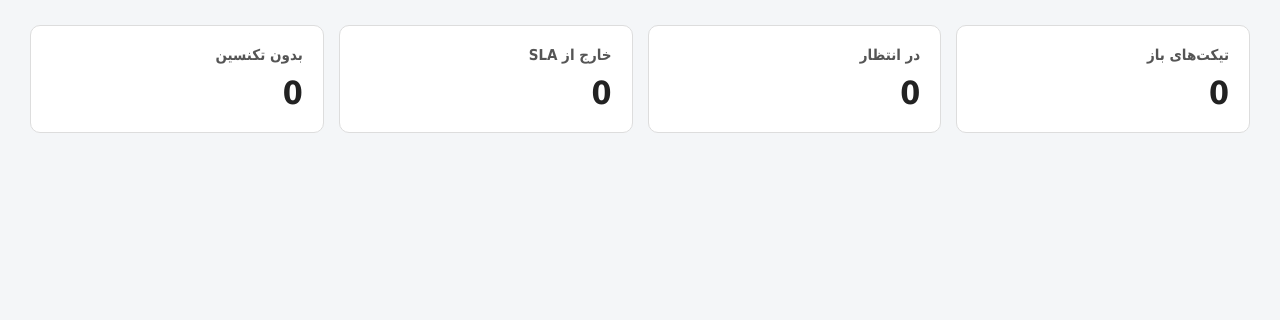
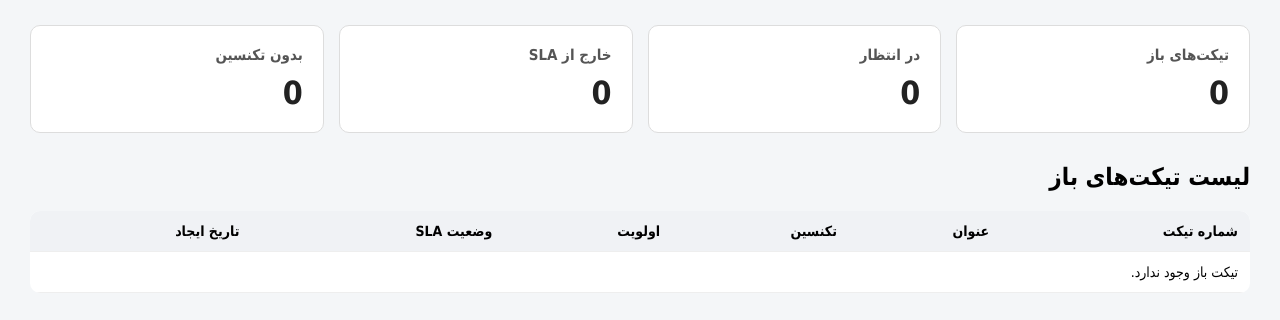
Before and after one commit to RamtinGheshlaghi/sdp-dashboard, a Django app: page / in a window 1280 px wide. Shown: the part 89-409 px from the top of the page. Run offline with Django 5.2, Linux system fonts and the light colour scheme; data that the repository does not hold is empty.

Commit message:
Show open tickets on dashboard

```diff
--- a/dashboard/templates/dashboard/home.html
+++ b/dashboard/templates/dashboard/home.html
@@ -10,29 +10,59 @@
             margin: 0;
             padding: 30px;
         }
+
         .header {
             margin-bottom: 25px;
         }
+
         .cards {
             display: grid;
             grid-template-columns: repeat(4, 1fr);
             gap: 15px;
+            margin-bottom: 30px;
         }
+
         .card {
             background: white;
             padding: 20px;
             border-radius: 10px;
             border: 1px solid #ddd;
         }
+
         .card h3 {
             margin: 0 0 10px 0;
             font-size: 15px;
             color: #555;
         }
-        .card .number {
+
+        .number {
             font-size: 32px;
             font-weight: bold;
             color: #222;
+        }
+
+        table {
+            width: 100%;
+            border-collapse: collapse;
+            background: white;
+            border-radius: 10px;
+            overflow: hidden;
+        }
+
+        th, td {
+            padding: 12px;
+            border-bottom: 1px solid #eee;
+            text-align: right;
+            font-size: 14px;
+        }
+
+        th {
+            background: #f0f2f5;
+        }
+
+        .overdue {
+            color: #b00020;
+            font-weight: bold;
         }
     </style>
 </head>
@@ -62,5 +92,48 @@
             <div class="number">{{ unassigned_tickets }}</div>
         </div>
     </div>
+
+    <h2>لیست تیکت‌های باز</h2>
+
+    <table>
+        <thead>
+            <tr>
+                <th>شماره تیکت</th>
+                <th>عنوان</th>
+                <th>تکنسین</th>
+                <th>اولویت</th>
+                <th>وضعیت SLA</th>
+                <th>تاریخ ایجاد</th>
+            </tr>
+        </thead>
+        <tbody>
+            {% for ticket in open_ticket_list %}
+                <tr>
+                    <td>{{ ticket.request_id }}</td>
+                    <td>{{ ticket.subject }}</td>
+                    <td>
+                        {% if ticket.technician %}
+                            {{ ticket.technician.name }}
+                        {% else %}
+                            بدون تکنسین
+                        {% endif %}
+                    </td>
+                    <td>{{ ticket.get_priority_display }}</td>
+                    <td>
+                        {% if ticket.is_overdue %}
+                            <span class="overdue">خارج از SLA</span>
+                        {% else %}
+                            عادی
+                        {% endif %}
+                    </td>
+                    <td>{{ ticket.created_at|date:"Y/m/d H:i" }}</td>
+                </tr>
+            {% empty %}
+                <tr>
+                    <td colspan="6">تیکت باز وجود ندارد.</td>
+                </tr>
+            {% endfor %}
+        </tbody>
+    </table>
 </body>
 </html>
--- a/dashboard/views.py
+++ b/dashboard/views.py
@@ -1,11 +1,20 @@
 from django.shortcuts import render
 from .models import Ticket
 
+
 def home(request):
+    open_ticket_list = (
+        Ticket.objects
+        .filter(status="open")
+        .select_related("technician")
+        .order_by("-created_at")
+    )
+
     context = {
         "open_tickets": Ticket.objects.filter(status="open").count(),
         "pending_tickets": Ticket.objects.filter(status="pending").count(),
         "overdue_tickets": Ticket.objects.filter(is_overdue=True).count(),
         "unassigned_tickets": Ticket.objects.filter(technician__isnull=True).count(),
+        "open_ticket_list": open_ticket_list,
     }
     return render(request, "dashboard/home.html", context)
```
